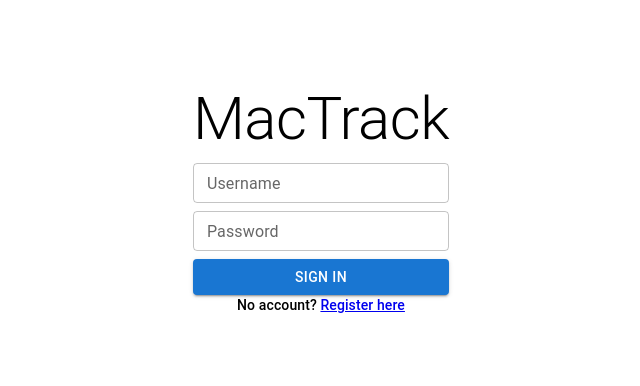
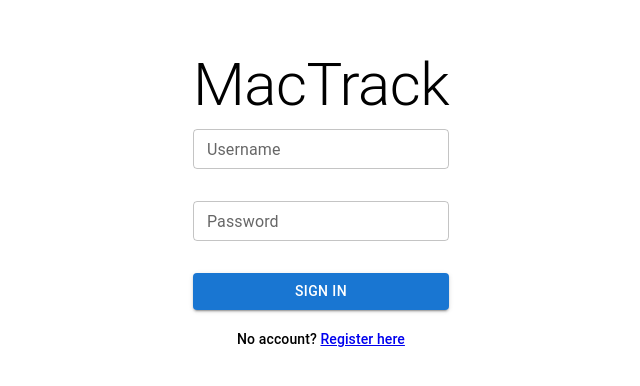
Before and after one commit to Mattwmaster58/MacTrack, a React (Create React App) app in the folder frontend/: page /sign-in in a window 1280 px wide. Shown: the part 200-586 px from the top of the page, without its empty margins (319-959 px from the left). Built offline with nearby package versions, Linux system fonts and the light colour scheme.

Commit message:
ft: sign in form + validations etc

```diff
--- a/frontend/src/components/forms/signInForm.tsx
+++ b/frontend/src/components/forms/signInForm.tsx
@@ -1,12 +1,25 @@
-import { Button, TextField, Typography } from "@mui/material";
+import {
+  Button,
+  FormControl,
+  FormHelperText,
+  TextField,
+  Typography,
+} from "@mui/material";
 import { Stack } from "@mui/system";
-import { useForm } from "react-hook-form";
+import { useSnackbar } from "notistack";
+import React from "react";
+import { Controller, useForm } from "react-hook-form";
+import { useNavigate } from "react-router-dom";
+import { z } from "zod";
+import { useRegisterMutation } from "../../hooks/useRegisterMutation";
+import { useSignInMutation } from '../../hooks/useSignInMutation'
 
-interface SignInValues {
-  username: string;
-  password: string;
-}
+const signInSchema = z.object({
+  username: z.string().nonempty("Must be specified"),
+  password: z.string().nonempty("Must be specified"),
+});
 
+export type SignInValues = z.infer<typeof signInSchema>;
 const SignInForm = () => {
   const methods = useForm<SignInValues>({
     mode: "all",
@@ -20,8 +33,20 @@ const SignInForm = () => {
     handleSubmit,
     formState: { errors },
   } = methods;
+  const { mutateAsync, data, error, isError, isLoading } =
+    useSignInMutation();
+  const navigate = useNavigate();
+  const { enqueueSnackbar } = useSnackbar();
+  const onSubmit = async (vals: SignInValues) => {
+    try {
+      await mutateAsync(vals);
+    } catch (e) {}
+  };
+  const errorText = error?.response?.data.message ?? error?.message;
 
   return (
+    <FormControl>
+      <form onSubmit={handleSubmit(onSubmit)}>
         <Stack
           maxHeight={"25rem"}
           maxWidth={"25rem"}
@@ -30,12 +55,49 @@ const SignInForm = () => {
           sx={{}}
         >
           <Typography variant="h2">MacTrack</Typography>
-      <TextField fullWidth label="Username" />
-      <TextField fullWidth label="Password" type={"password"} />
-      <Button fullWidth variant="contained">
-        Sign in
+          <Controller
+            control={control}
+            name="username"
+            rules={{ required: true }}
+            render={({ field }) => (
+              <TextField
+                {...field}
+                fullWidth
+                size="small"
+                error={!!errors.username}
+                helperText={errors.username?.message ?? "\u00a0"}
+                label="Username"
+              />
+            )}
+          />
+          <Controller
+            control={control}
+            name="password"
+            rules={{ required: true }}
+            render={({ field }) => (
+              <TextField
+                {...field}
+                fullWidth
+                size="small"
+                error={!!errors.password}
+                helperText={errors.password?.message ?? "\u00a0"}
+                label="Password"
+                type={"password"}
+              />
+            )}
+          />
+          <Button
+            fullWidth
+            variant="contained"
+            type={"submit"}
+            disabled={isLoading}
+          >
+            Sign In
           </Button>
+          <FormHelperText error={!!errorText}>{errorText}</FormHelperText>
         </Stack>
+      </form>
+    </FormControl>
   );
 };
 
--- a/frontend/src/hooks/constants.ts
+++ b/frontend/src/hooks/constants.ts
@@ -2,7 +2,7 @@ const API_SUFFIX = "/api"
 
 const Endpoints = {
     search: `${API_SUFFIX}/search`,
-    signin: `${API_SUFFIX}/signin`,
+    signIn: `${API_SUFFIX}/sign-in`,
     register: `${API_SUFFIX}/register`
 }
 
--- a/frontend/src/pages/signIn.tsx
+++ b/frontend/src/pages/signIn.tsx
@@ -11,7 +11,7 @@ interface Props {
 const SignIn = () => {
   return (
     <Stack
-      spacing={0}
+      spacing={1}
       alignItems={"center"}
       justifyContent={"center"}
       sx={{
```
Also changed, not shown: 2 other files (tests, documents, lock files or other folders). Lines whose indentation alone changed are shown as unchanged.
